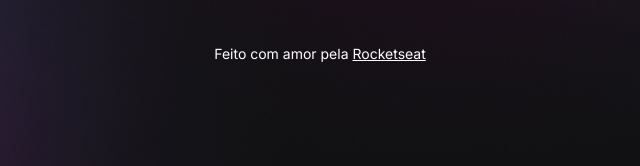
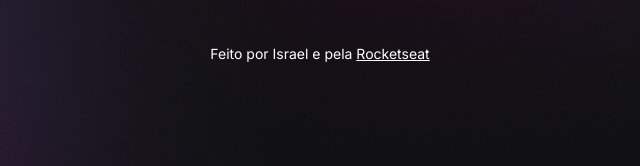
Before and after one commit to fastzero/projetoRocketseat, a plain HTML site: page index.html in a window 1280 px wide. Shown: the part 687-853 px from the top of the page, 320-960 px from the left. Drawn offline with nearby package versions, Linux system fonts and the light colour scheme.

Commit message:
changed footer

```diff
--- a/index.html
+++ b/index.html
@@ -51,7 +51,7 @@
         </a>
       </div>
       <footer>
-        Feito com amor pela
+        Feito por Israel e pela
         <a href="https://rocketseat.com.br" target="_blank">Rocketseat</a>
       </footer>
     </div>
```
